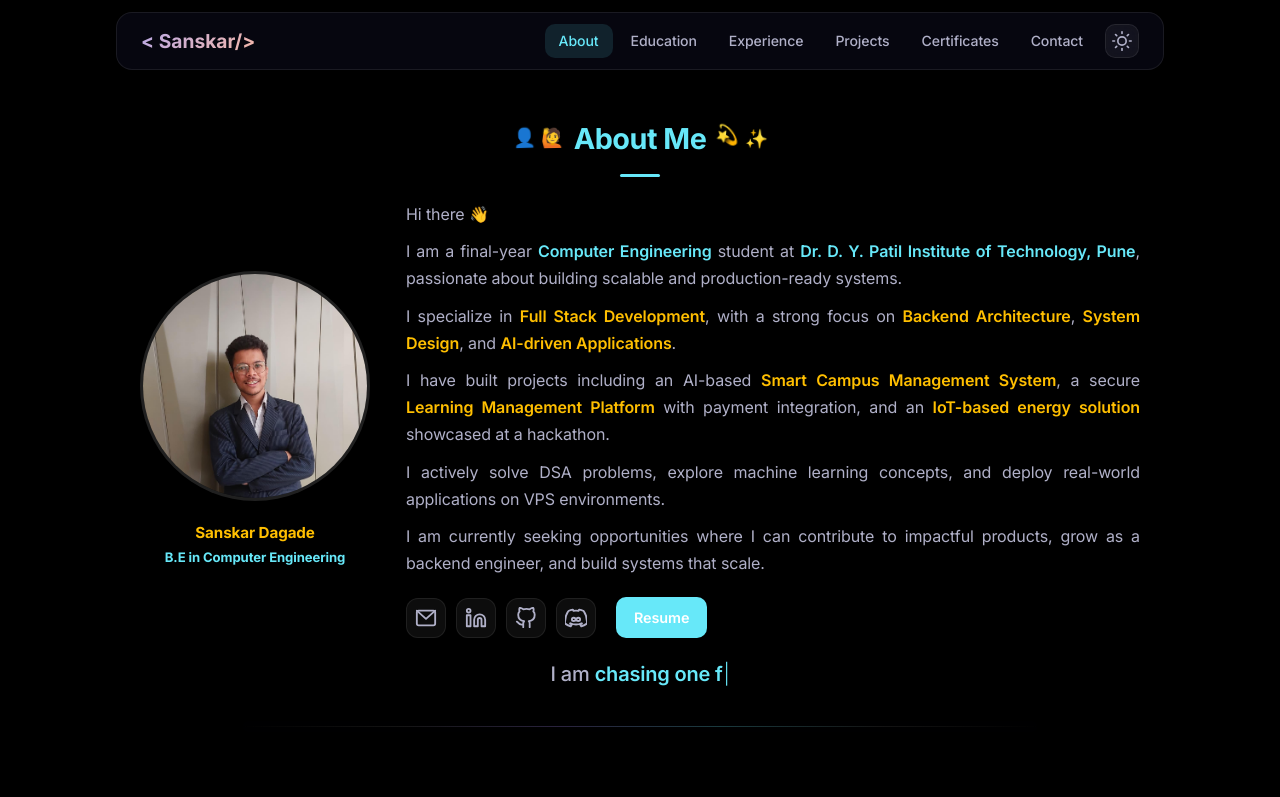
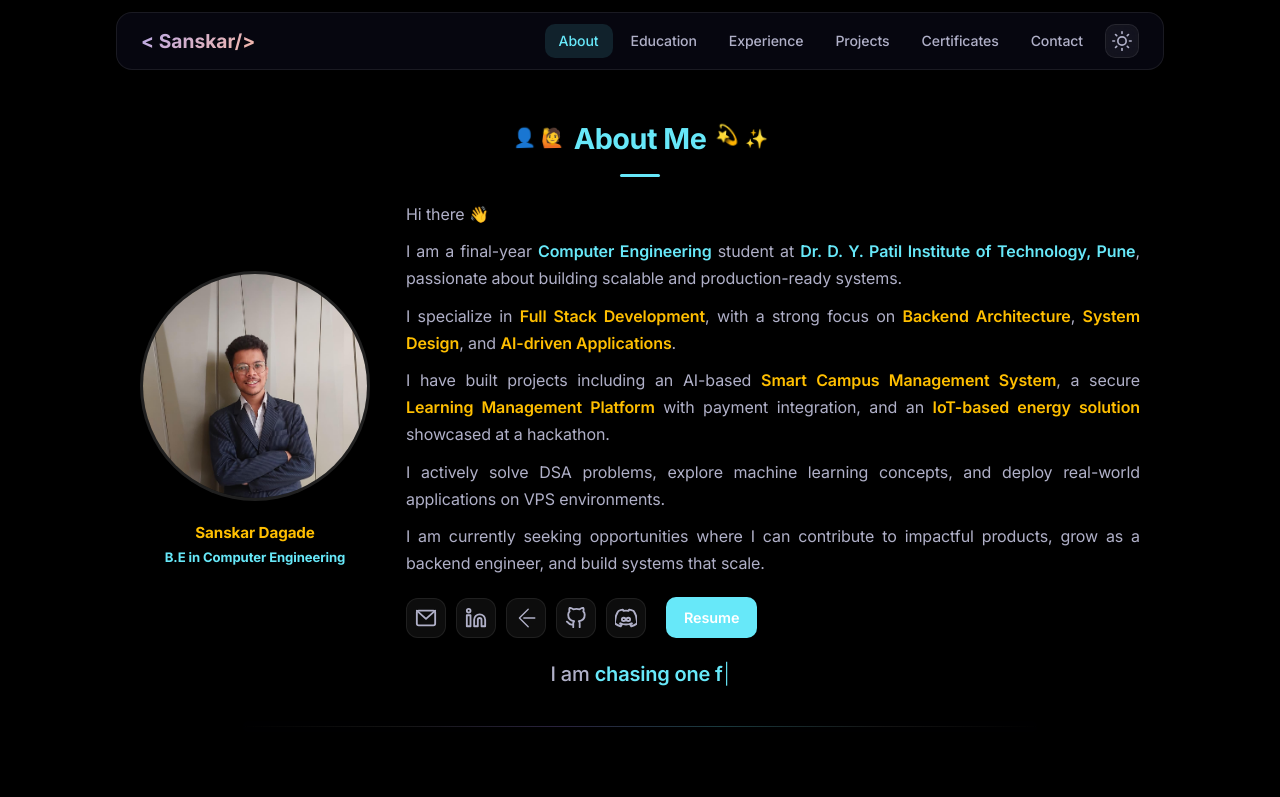
Before and after one commit to sanskardagade/Portfolio, a React (Vite) app: page / in a window 1280 px wide. Shown: the top 797 px of the page. Built offline with nearby package versions, Linux system fonts and the light colour scheme.

Commit message:
almost done

```diff
--- a/src/components/About.jsx
+++ b/src/components/About.jsx
@@ -96,6 +96,19 @@ function About() {
                     <circle cx="4" cy="4" r="2" />
                   </svg>
                 </a>
+                <a
+                  href={personal.socialLinks.leetcode}
+                  target="_blank"
+                  rel="noopener noreferrer"
+                  className="social-icon"
+                  title="LeetCode"
+                  aria-label="LeetCode"
+                >
+                  <svg width="22" height="22" viewBox="0 0 50 50" fill="none" stroke="currentColor" strokeWidth="3" strokeLinecap="round" strokeLinejoin="round">
+                    <path d="M30 5L10 25L30 45" />
+                    <path d="M20 25H45" />
+                  </svg>
+                </a>
                 <a href={personal.socialLinks.github} target="_blank" rel="noopener noreferrer" className="social-icon" title="GitHub" aria-label="GitHub">
                   <svg width="22" height="22" viewBox="0 0 24 24" fill="none" stroke="currentColor" strokeWidth="2" strokeLinecap="round" strokeLinejoin="round">
                     <path d="M9 19c-5 1.5-5-2.5-7-3m14 6v-3.87a3.37 3.37 0 0 0-.94-2.61c3.14-.35 6.44-1.54 6.44-7A5.44 5.44 0 0 0 20 4.77 5.07 5.07 0 0 0 19.91 1S18.73.65 16 2.48a13.38 13.38 0 0 0-7 0C6.27.65 5.09 1 5.09 1A5.07 5.07 0 0 0 5 4.77a5.44 5.44 0 0 0-1.5 3.78c0 5.42 3.3 6.61 6.44 7A3.37 3.37 0 0 0 9 18.13V22" />
@@ -108,6 +121,8 @@ function About() {
                     <ellipse cx="14.5" cy="13.5" rx="2" ry="1.75" />
                   </svg>
                 </a>
+
+
               </div>
               <a href={personal.resumeUrl} className="resume-btn" target="_blank" rel="noopener noreferrer">
                 Resume
--- a/src/data/portfolioData.js
+++ b/src/data/portfolioData.js
@@ -28,6 +28,7 @@ const portfolioData = {
     linkedin: 'https://www.linkedin.com/in/sanskar-dagade-6093a025b/',
     github: 'https://github.com/sanskardagade',
     discord: 'https://discord.com/sanskardagade07', // optional
+    leetcode: 'https://leetcode.com/sanskardagade/', // optional
   },
 },
 
```
